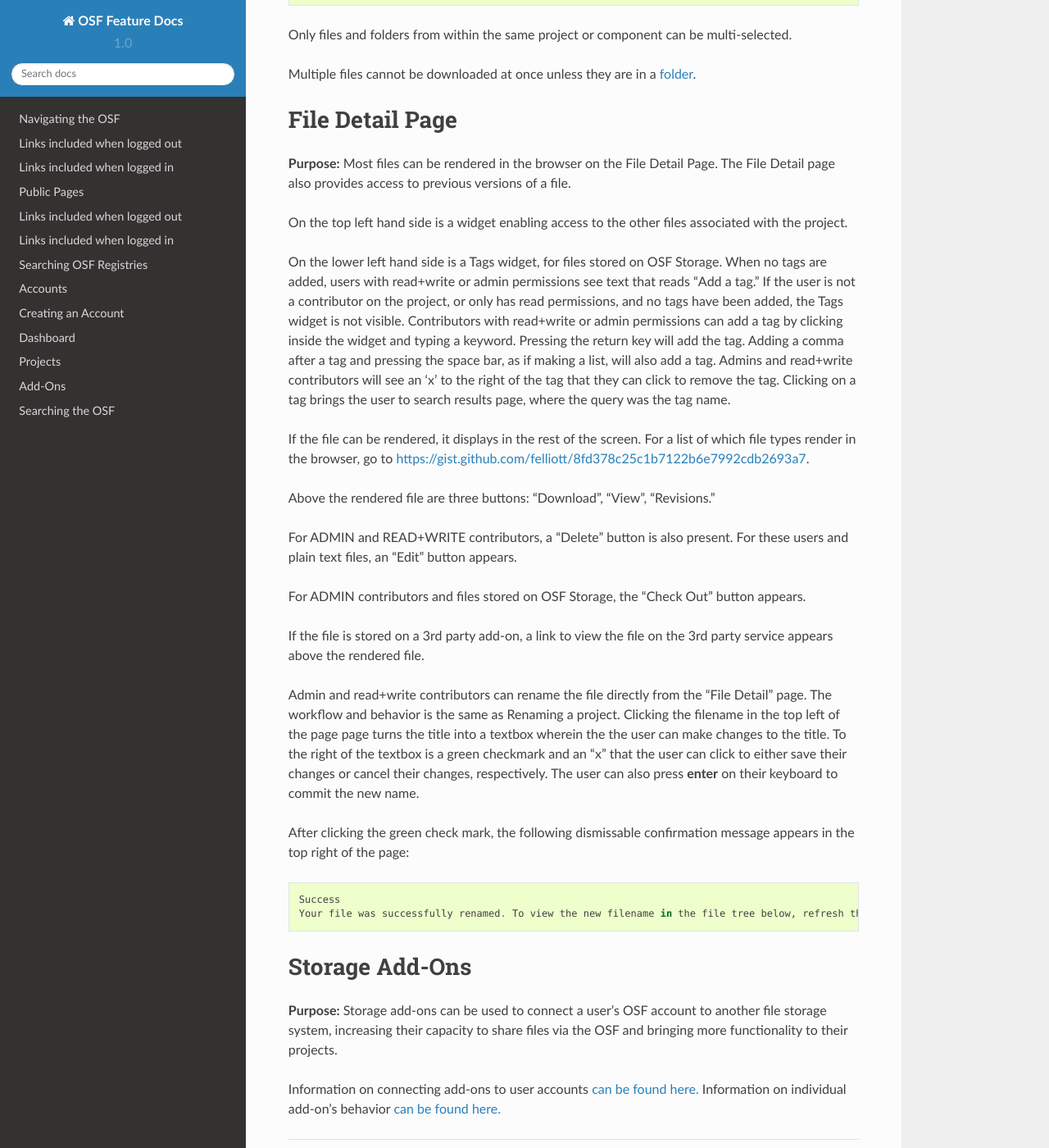
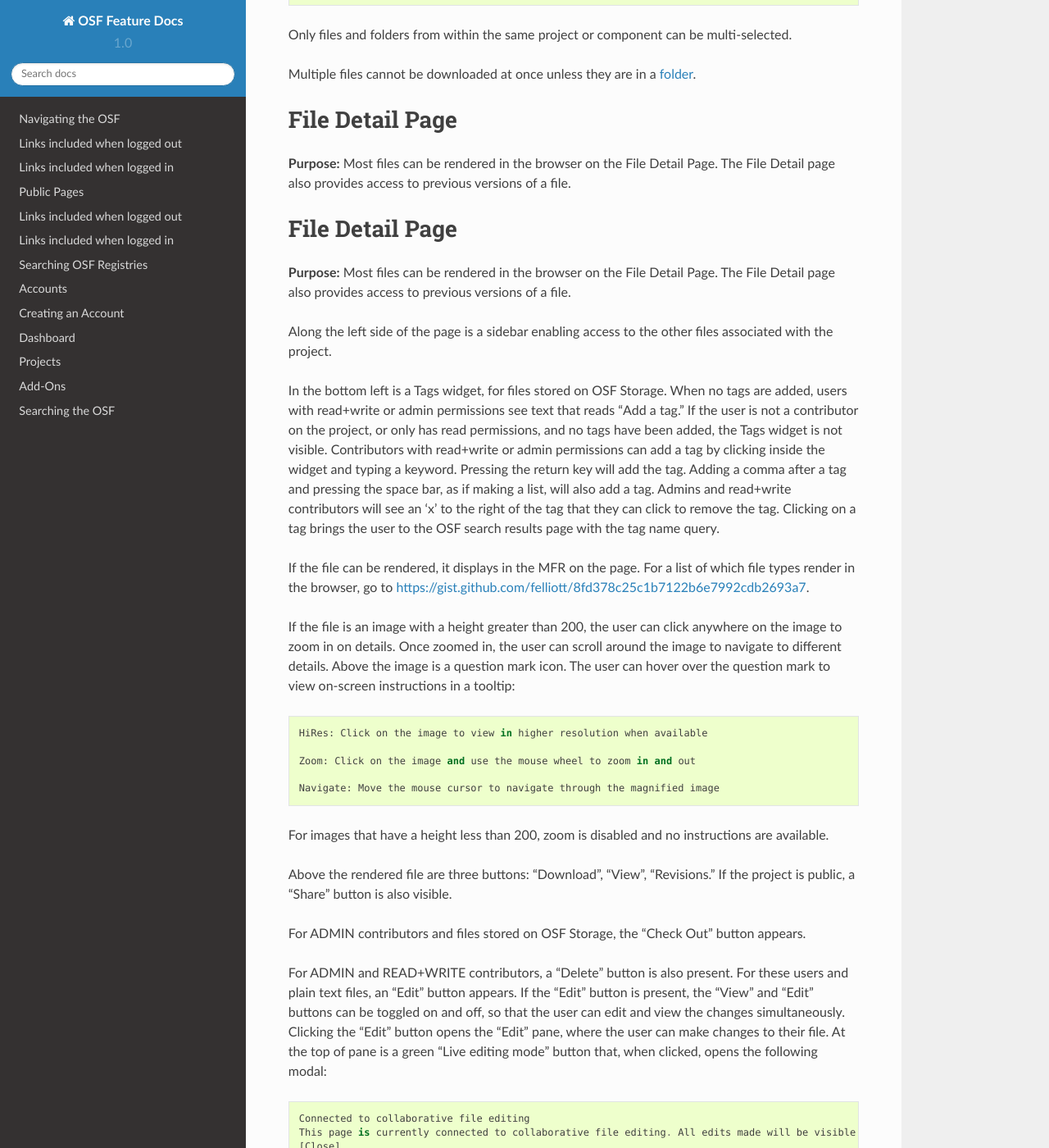
Before and after one commit to CenterForOpenScience/OSFDocs, a Sphinx documentation site: the page built from docs/projects/storage.rst, in a window 1280 px wide and 1400 px high, scrolled down 5053 px. Shown: the whole window at 82% size. Built offline with Sphinx 7.4.7 and the Read the Docs theme 2.0.0, drawn with Linux system fonts in a browser that asks for light colours; some of the changed text lies outside the part shown.

Commit message:
Added image zoom

```diff
--- a/docs/projects/storage.rst
+++ b/docs/projects/storage.rst
@@ -182,26 +182,58 @@
 
 **Purpose:** Most files can be rendered in the browser on the File Detail Page. The File Detail page also provides access to previous versions of a file.
 
-On the top left hand side is a widget enabling access to the other files associated with the project.
+File Detail Page
+----------
 
-On the lower left hand side is a Tags widget, for files stored on OSF Storage. When no tags are added, users with read+write or admin permissions see text that reads “Add a tag.” If the user is not a contributor on the project, or only has read permissions, and no tags have been added, the Tags widget is not visible.
-Contributors with read+write or admin permissions can add a tag by clicking inside the widget and typing a keyword. Pressing the return key will add the tag. Adding a comma after a tag and pressing the space bar, as if making a list, will also add a tag. Admins and read+write contributors will see an ‘x’ to the right of the tag that they can click to remove the tag.
-Clicking on a tag brings the user to search results page, where the query was the tag name.
+**Purpose:** Most files can be rendered in the browser on the File Detail Page. The File Detail page also provides access to previous versions of a file.
 
-If the file can be rendered, it displays in the rest of the screen. For a list of which file types render in the browser, go to `<https://gist.github.com/felliott/8fd378c25c1b7122b6e7992cdb2693a7>`_.
+Along the left side of the page is a sidebar enabling access to the other files associated with the project.
 
-Above the rendered file are three buttons: "Download", "View", "Revisions."
+In the bottom left is a Tags widget, for files stored on OSF Storage. When no tags are added, users with read+write or admin permissions see text that reads “Add a tag.” If the user is not a contributor on the project, or only has read permissions, and no tags have been added, the Tags widget is not visible.
+Contributors with read+write or admin permissions can add a tag by clicking inside the widget and typing a keyword. Pressing the return key will add the tag. Adding a comma after a tag and pressing the space bar, as if making a list, will also add a tag. Admins and read+write contributors will see an ‘x’ to the right of the tag that they can click to remove the tag. Clicking on a tag brings the user to the OSF search results page with the tag name query.
 
-For ADMIN and READ+WRITE contributors, a "Delete" button is also present. For these users and plain text files, an "Edit" button appears.
+If the file can be rendered, it displays in the MFR on the page. For a list of which file types render in the browser, go to `<https://gist.github.com/felliott/8fd378c25c1b7122b6e7992cdb2693a7>`_.
+
+If the file is an image with a height greater than 200, the user can click anywhere on the image to zoom in on details. Once zoomed in, the user can scroll around the image to navigate to different details. Above the image is a question mark icon. The user can hover over the question mark to view on-screen instructions in a tooltip::
+
+    HiRes: Click on the image to view in higher resolution when available
+
+    Zoom: Click on the image and use the mouse wheel to zoom in and out
+
+    Navigate: Move the mouse cursor to navigate through the magnified image
+
+For images that have a height less than 200, zoom is disabled and no instructions are available.
+
+Above the rendered file are three buttons: "Download", "View", "Revisions." If the project is public, a "Share" button is also visible.
 
 For ADMIN contributors and files stored on OSF Storage, the "Check Out" button appears.
 
-If the file is stored on a 3rd party add-on, a link to view the file on the 3rd party service appears above the rendered file.
+For ADMIN and READ+WRITE contributors, a "Delete" button is also present. For these users and plain text files, an "Edit" button appears. If the "Edit" button is present, the "View" and "Edit" buttons can be toggled on and off, so that the user can edit and view the changes simultaneously. Clicking the "Edit" button opens the "Edit" pane, where the user can make changes to their file. At the top of pane is a green "Live editing mode" button that, when clicked, opens the following modal::
+
+  Connected to collaborative file editing
+  This page is currently connected to collaborative file editing. All edits made will be visible to contributors with write permission in real time. Changes will be stored but not published until you click the "Save" button.
+  [Close]
+
+At the bottom of the pane are "Revert" and "Save" buttons. Clicking **Revert** reverts to the last saved version of the file. Clicking **Save** saves the newest changes and updates the file to a new version.
+
+If the file is stored on a 3rd-party add-on, a link to view the file on the 3rd-party service appears above the rendered file.
+
+Clicking the **Revisions** button shows all versions of the file in a table format::
+
+    Version ID | Date | User | Download | MD5 | SHA2
+
+The latest version (indicated by the version ID) is displayed in the MFR by default. All IDs of the previous verisons are linked and render in the MFR when clicked. The "Download" column presents a button to download the version of the file. The MD5 column shows the hash value with a button to copy the hash to the user's clipboard. To the right of MD5 is a question mark icon that, when clicked, gives a definition of the hash in a tooltip::
+
+    MD5 is an algorithm used to verify data integrity.
+
+The SHA2 column shows the hash value with a button to copy the hash to the user's clipboard. To the right of SHA2  is a question mark that, when clicked, gives a definiton of the hash in a tooltop::
+
+    SHA-2 is a cryptographic hash function designed by the NSA used to verify data integrity.
 
 Admin and read+write contributors can rename the file directly from the "File Detail" page. The workflow and behavior is the same
-as :ref:`Renaming a project <renaming_project>`. Clicking the filename in the top left of the page page turns the title into a textbox wherein the the user can
-make changes to the title. To the right of the textbox is a green checkmark and an "x" that the user can click to either save their
-changes or cancel their changes, respectively. The user can also press **enter** on their keyboard to commit the new name.
+as :ref:`Renaming a project <renaming_project>`. Clicking the filename in the top left of the page turns the title into a textbox wherein the user can
+make changes to the title. To the right of the textbox are a green checkmark and an "x" that the user can click to either save their
+changes or cancel their changes, respectively.
 
 After clicking the green check mark, the following dismissable confirmation message appears in the top right of the page::
 
```
